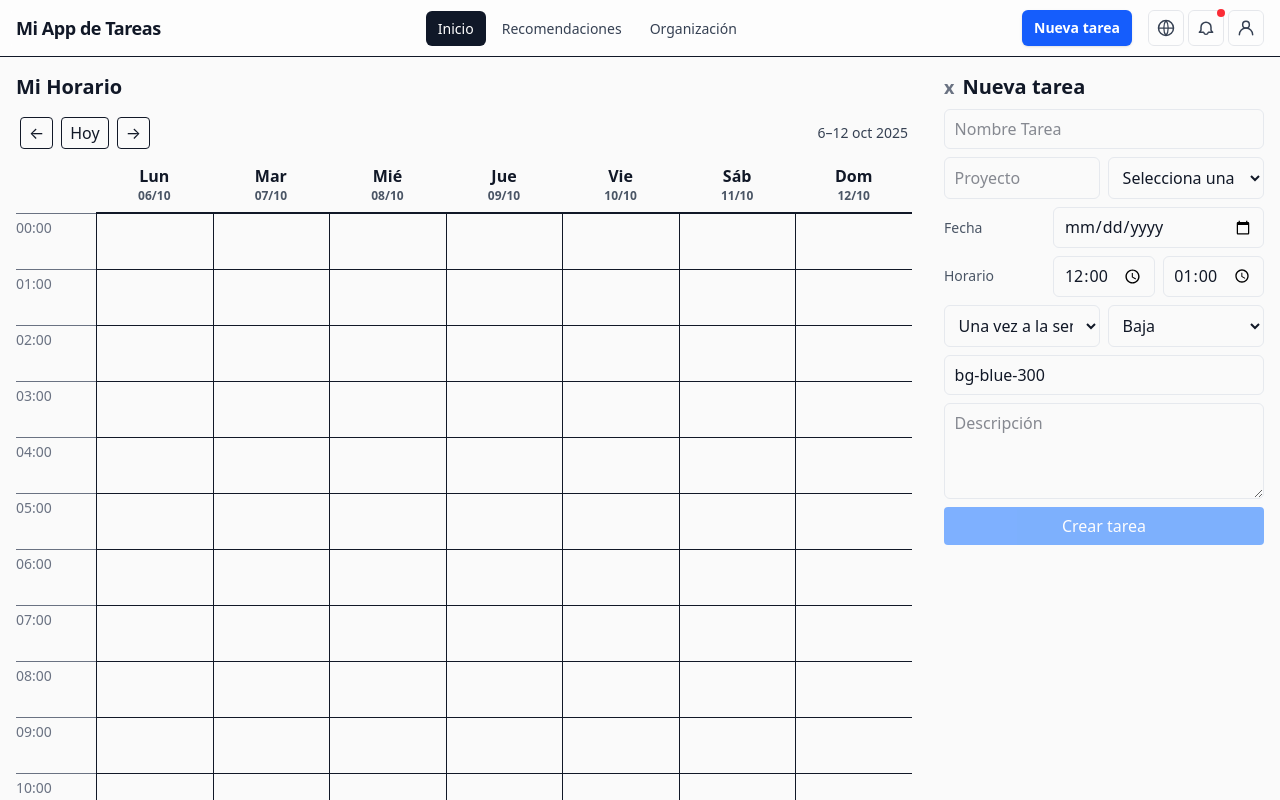
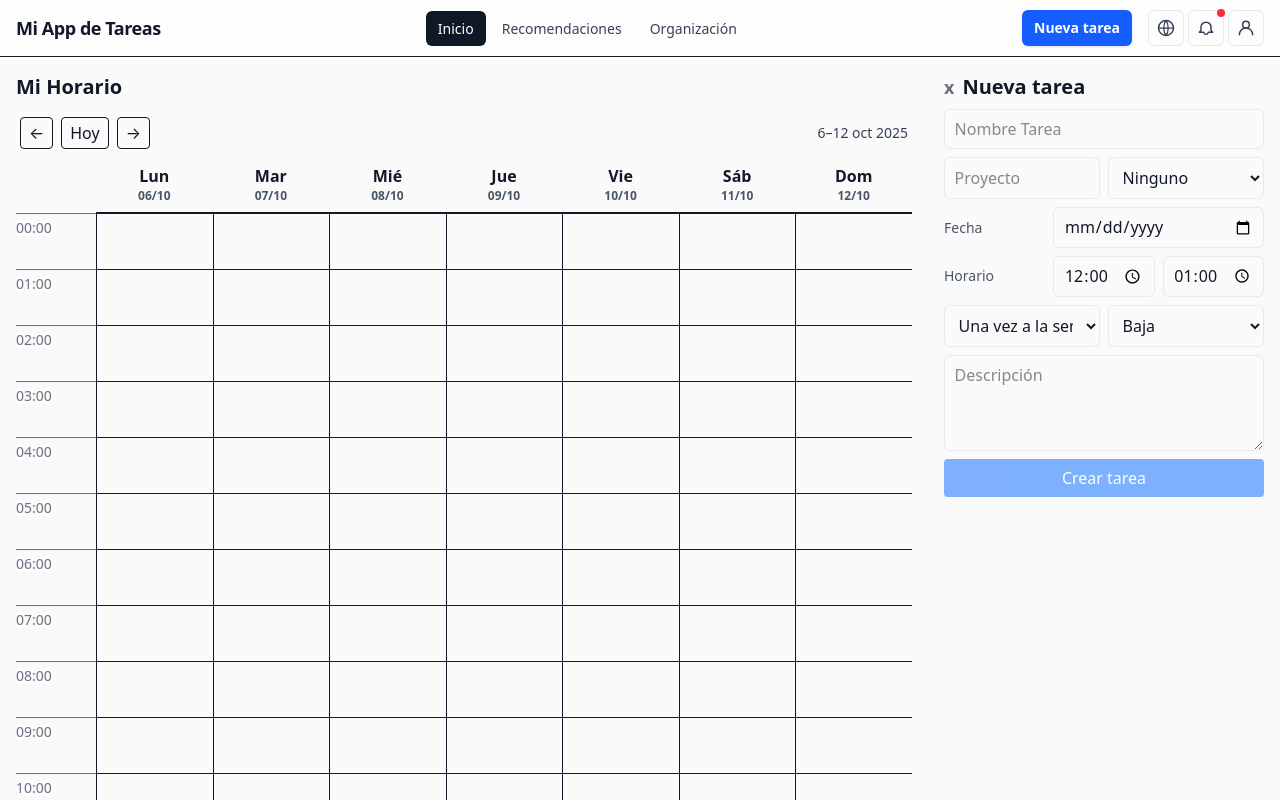
Before and after one commit to isis3710-uniandes/ISIS3710_202520_S1_E05_Front, a Next.js app: page / in a window 1280 px wide. Both pictures are taken after a click on the button "Nueva tarea". Shown: the top 800 px of the page. Built offline with nearby package versions, Linux system fonts and the light colour scheme.

Commit message:
Colores al azar y quitar cosas innecesarias

```diff
--- a/src/app/components/TaskForm.tsx
+++ b/src/app/components/TaskForm.tsx
@@ -1,8 +1,8 @@
 "use client";
 import { useState, useMemo } from "react";
 import { Task } from "../types";
+import { useLocalOrgs } from "../hooks/useLocalOrgs";
 
-// --- Opciones con tipos literales ---
 const PERIODICITIES = [
   { value: "none", label: "Una vez" },
   { value: "daily", label: "Diariamente" },
@@ -21,11 +21,25 @@ const PRIORITIES = [
 
 type Priority = typeof PRIORITIES[number]["value"];
 
-import { useLocalOrgs } from "../hooks/useLocalOrgs";
+type Organization = string;
 
-type Organization = string; // will store org id or special values like "external"
+// paleta de colores alegre
+const COLOR_PALETTE = [
+  "bg-blue-300",
+  "bg-pink-300",
+  "bg-green-300",
+  "bg-yellow-300",
+  "bg-purple-300",
+  "bg-orange-300",
+  "bg-teal-300",
+  "bg-red-300",
+];
 
-// ⬇️ Agregado: onClosePanel es opcional
+function getRandomColor() {
+  const index = Math.floor(Math.random() * COLOR_PALETTE.length);
+  return COLOR_PALETTE[index];
+}
+
 type Props = {
   onAddTask?: (task: Task) => void;
   onClosePanel?: () => void;
@@ -34,9 +48,7 @@ type Props = {
 export default function TaskForm({ onAddTask, onClosePanel }: Props) {
   const [title, setTitle] = useState("");
   const [project, setProject] = useState("");
-  const [color, setColor] = useState("bg-blue-300");
-
-  const [organization, setOrganization] = useState<Organization>("");
+  const [organization, setOrganization] = useState<Organization>("none");
   const [date, setDate] = useState("");
   const [startTime, setStartTime] = useState("12:00");
   const [endTime, setEndTime] = useState("13:00");
@@ -45,6 +57,8 @@ export default function TaskForm({ onAddTask, onClosePanel }: Props) {
   const [description, setDescription] = useState("");
   const [submitted, setSubmitted] = useState(false);
   const [submitting, setSubmitting] = useState(false);
+
+  const { orgs } = useLocalOrgs();
 
   const day = useMemo(() => {
     if (!date) return 0;
@@ -60,7 +74,6 @@ export default function TaskForm({ onAddTask, onClosePanel }: Props) {
   const handleSubmit = async (e: React.FormEvent) => {
     e.preventDefault();
     if (!canSubmit) return;
-
     setSubmitting(true);
 
     const startHour = Number(startTime.split(":")[0]);
@@ -73,7 +86,7 @@ export default function TaskForm({ onAddTask, onClosePanel }: Props) {
       start: startHour,
       end: endHour,
       project,
-      color,
+      color: getRandomColor(), // color aleatorio al crear
       date,
       startTime,
       endTime,
@@ -83,35 +96,25 @@ export default function TaskForm({ onAddTask, onClosePanel }: Props) {
       description,
     };
 
-    // Persist locally using the provided callback
     onAddTask?.(newTask);
     setSubmitted(true);
     setTimeout(() => setSubmitted(false), 500);
 
-    // Si quieres cerrar el panel automáticamente al crear:
-    // onClosePanel?.();
-
-    // reset
     setTitle("");
     setProject("");
-    setOrganization("");
+    setOrganization("none");
     setDate("");
     setStartTime("12:00");
     setEndTime("13:00");
     setPeriodicity("weekly");
     setPriority("low");
     setDescription("");
-  // cerrar panel si el padre lo solicita
     onClosePanel?.();
     setSubmitting(false);
   };
 
-  // local orgs for the selector (created from the Organizacion page)
-  const { orgs } = useLocalOrgs();
-
   return (
     <form onSubmit={handleSubmit} className="flex flex-col gap-2">
-      {/* Título */}
       <input
         type="text"
         placeholder="Nombre Tarea"
@@ -121,7 +124,6 @@ export default function TaskForm({ onAddTask, onClosePanel }: Props) {
         required
       />
 
-      {/* Proyecto y Organización */}
       <div className="grid grid-cols-1 sm:grid-cols-2 gap-2">
         <input
           type="text"
@@ -130,27 +132,21 @@ export default function TaskForm({ onAddTask, onClosePanel }: Props) {
           onChange={(e) => setProject(e.target.value)}
           className="border p-2 rounded"
         />
-        <div className="flex gap-2">
         <select
           value={organization}
           onChange={(e) => setOrganization(e.target.value as Organization)}
-            className="border p-2 rounded flex-1"
+          className="border p-2 rounded"
           required
         >
-            <option value="">Selecciona una organización</option>
+          <option value="none">Ninguno</option>
           {orgs.map((o) => (
             <option key={o.id} value={o.id}>
               {o.name}
             </option>
           ))}
-            <option value="external">Externa</option>
         </select>
-
-          {/* No inline org creation here — create organizations in the "Organización" page */}
-        </div>
       </div>
 
-      {/* Fecha */}
       <div className="grid grid-cols-1 sm:grid-cols-3 gap-2 items-center">
         <label className="text-sm text-gray-600">Fecha</label>
         <input
@@ -162,7 +158,6 @@ export default function TaskForm({ onAddTask, onClosePanel }: Props) {
         />
       </div>
 
-      {/* Horario */}
       <div className="grid grid-cols-1 sm:grid-cols-3 gap-2 items-center">
         <label className="text-sm text-gray-600">Horario</label>
         <input
@@ -188,7 +183,6 @@ export default function TaskForm({ onAddTask, onClosePanel }: Props) {
         </p>
       )}
 
-      {/* Periodicidad y Prioridad */}
       <div className="grid grid-cols-1 sm:grid-cols-2 gap-2">
         <select
           value={periodicity}
@@ -214,16 +208,6 @@ export default function TaskForm({ onAddTask, onClosePanel }: Props) {
         </select>
       </div>
 
-      {/* Color */}
-      <input
-        type="text"
-        placeholder="Clase de color Tailwind (ej. bg-blue-300)"
-        value={color}
-        onChange={(e) => setColor(e.target.value)}
-        className="border p-2 rounded"
-      />
-
-      {/* Descripción */}
       <textarea
         placeholder="Descripción"
         value={description}
@@ -231,7 +215,6 @@ export default function TaskForm({ onAddTask, onClosePanel }: Props) {
         className="border p-2 rounded min-h-[96px]"
       />
 
-      {/* Botón */}
       <button
         type="submit"
         disabled={!canSubmit}
```
Lines whose indentation alone changed are shown as unchanged.
